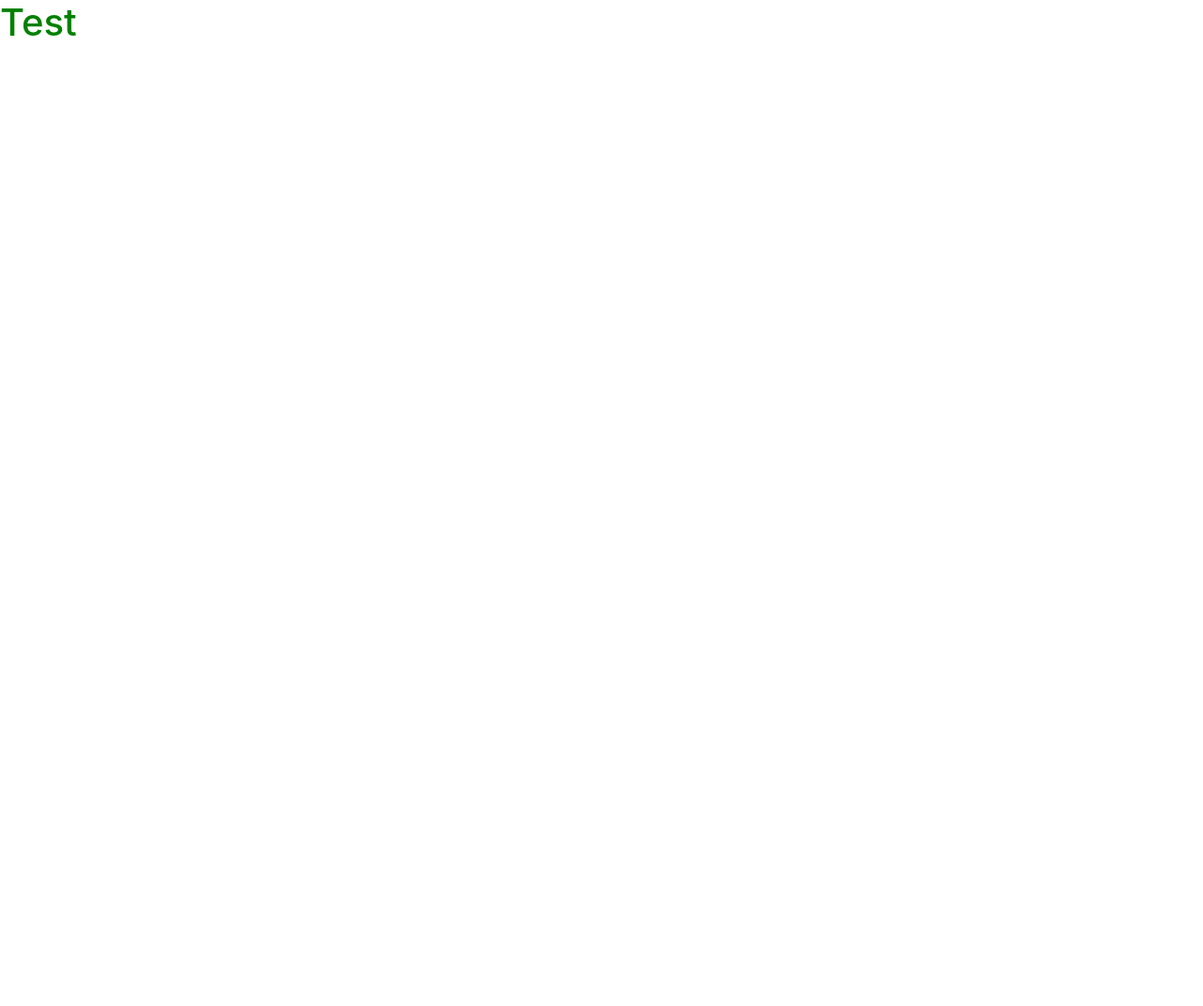
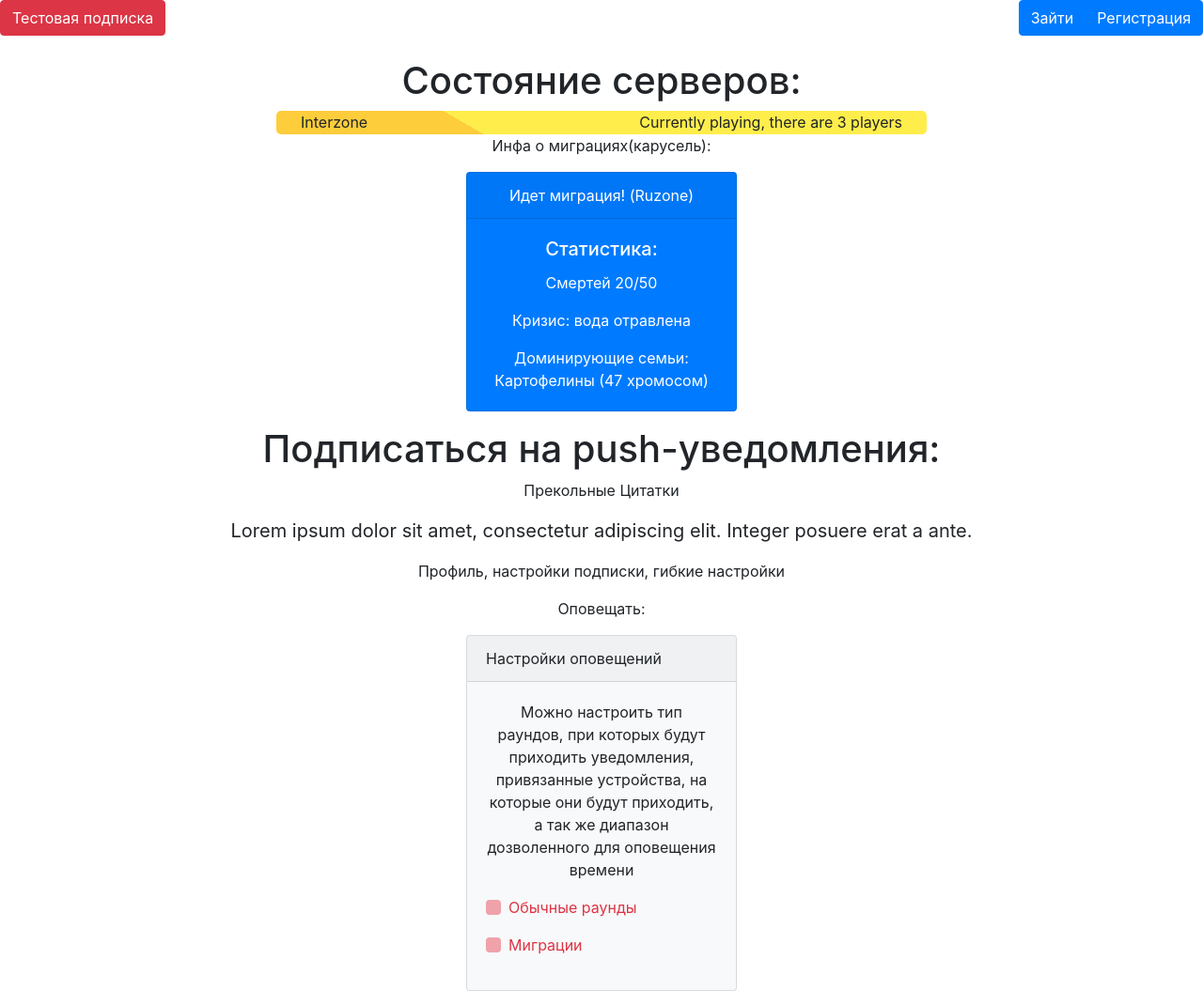
Before and after one commit to AleksCr/lfwbLanding, a Django app: page /stats_and_subscribe/ in a window 1280 px wide. Before the commit the page is almost empty. Shown: the whole page at 94% size. Before the commit the page ends 38 px from the top, so only its background shows below. Run offline with Django 3.2, Linux system fonts and the light colour scheme; some libraries are stand-ins or nearby versions.

Commit message:
landing page pre-design

```diff
--- a/static/css/style.css
+++ b/static/css/style.css
@@ -1,3 +1,40 @@
 h1 {
-    color: green;
+    text-align: center;
 }
+
+p {
+    text-align: center;
+}
+
+.server {
+    text-align: center;
+    background: linear-gradient(30deg, #fdcd3b 30%, #ffed4b 30%);
+    border-radius: 5px;
+    margin-left: 23%;
+    margin-right: 23%;
+    min-height: 25px;
+}
+
+.server .server-name {
+    position: absolute;
+    left: 25%;
+}
+
+.server .server-status {
+    position: absolute;
+    right: 25%;
+}
+
+.card {
+    text-align: center;
+    margin-left: auto;
+    margin-right: auto;
+}
+
+.card.bg-light.mb-3.settings {
+    text-align: initial;
+}
+
+.btn-group.login {
+    float: right;
+}
--- a/templates/stats_and_subscribe/index.html
+++ b/templates/stats_and_subscribe/index.html
@@ -6,8 +6,64 @@
     <link rel="stylesheet" href="https://stackpath.bootstrapcdn.com/bootstrap/4.1.1/css/bootstrap.min.css" integrity="sha384-WskhaSGFgHYWDcbwN70/dfYBj47jz9qbsMId/iRN3ewGhXQFZCSftd1LZCfmhktB" crossorigin="anonymous">
     {% load staticfiles %}
     <link rel="stylesheet" type="text/css" href="{% static 'css/style.css' %}" />
+    <script>
+        console.log('init script');
+        function testClick() {
+            console.log('button was clicked');
+        }
+    </script>
 </head>
 <body>
-    <h1>Test</h1>
+    <button type="button" class="btn btn-danger" onclick="testClick()">Тестовая подписка</button>
+    <div class="btn-group login" role="group" aria-label="Basic example">
+        <button type="button" class="btn btn-primary">Зайти</button>
+        <button type="button" class="btn btn-primary">Регистрация</button>
+    </div>
+    <br><br>
+    <h1>Состояние серверов:</h1>
+        <div class="server">
+            <span class="server-name">Interzone</span>
+            <span class="server-status">Currently playing, there are 3 players</span>
+        </div>
+    <p>Инфа о миграциях(карусель):</p>
+        <div class="card text-white bg-primary mb-3 migrations" style="max-width: 18rem;">
+        <div class="card-header">Идет миграция! (Ruzone)</div>
+        <div class="card-body">
+            <h5 class="card-title">Статистика:</h5>
+            <p class="card-text">Смертей 20/50</p>
+            <p class="card-text">Кризис: вода отравлена</p>
+            <p class="card-text">Доминирующие семьи: Картофелины (47 хромосом)</p>
+        </div>
+    </div>
+    <h1>Подписаться на push-уведомления:</h1>
+    <p>Прекольные Цитатки</p>
+    <blockquote class="blockquote">
+        <p class="mb-0">Lorem ipsum dolor sit amet, consectetur adipiscing elit. Integer posuere erat a ante.</p>
+    </blockquote>
+    <p>Профиль, настройки подписки, гибкие настройки</p>
+
+    <p>Оповещать:</p>
+
+    <div class="card bg-light mb-3 settings" style="max-width: 18rem;">
+        <div class="card-header">Настройки оповещений</div>
+    <div class="card-body">
+        <p class="card-text">Можно настроить тип раундов, при которых будут приходить уведомления, привязанные устройства, на которые они будут приходить, а так же диапазон дозволенного для оповещения времени</p>
+        <div class="btn-group-wrap">
+        <form class="was-validated">
+          <div class="custom-control custom-checkbox mb-3">
+              <input type="checkbox" class="custom-control-input" id="customControlValidation1" required>
+              <label class="custom-control-label" for="customControlValidation1">Обычные раунды</label>
+          </div>
+        </form>
+        <form class="was-validated">
+          <div class="custom-control custom-checkbox mb-3">
+              <input type="checkbox" class="custom-control-input" id="customControlValidation2" required>
+              <label class="custom-control-label" for="customControlValidation2">Миграции</label>
+          </div>
+        </form>
+    </div>
+    </div>
+    </div>
+
 </body>
 </html>
```
